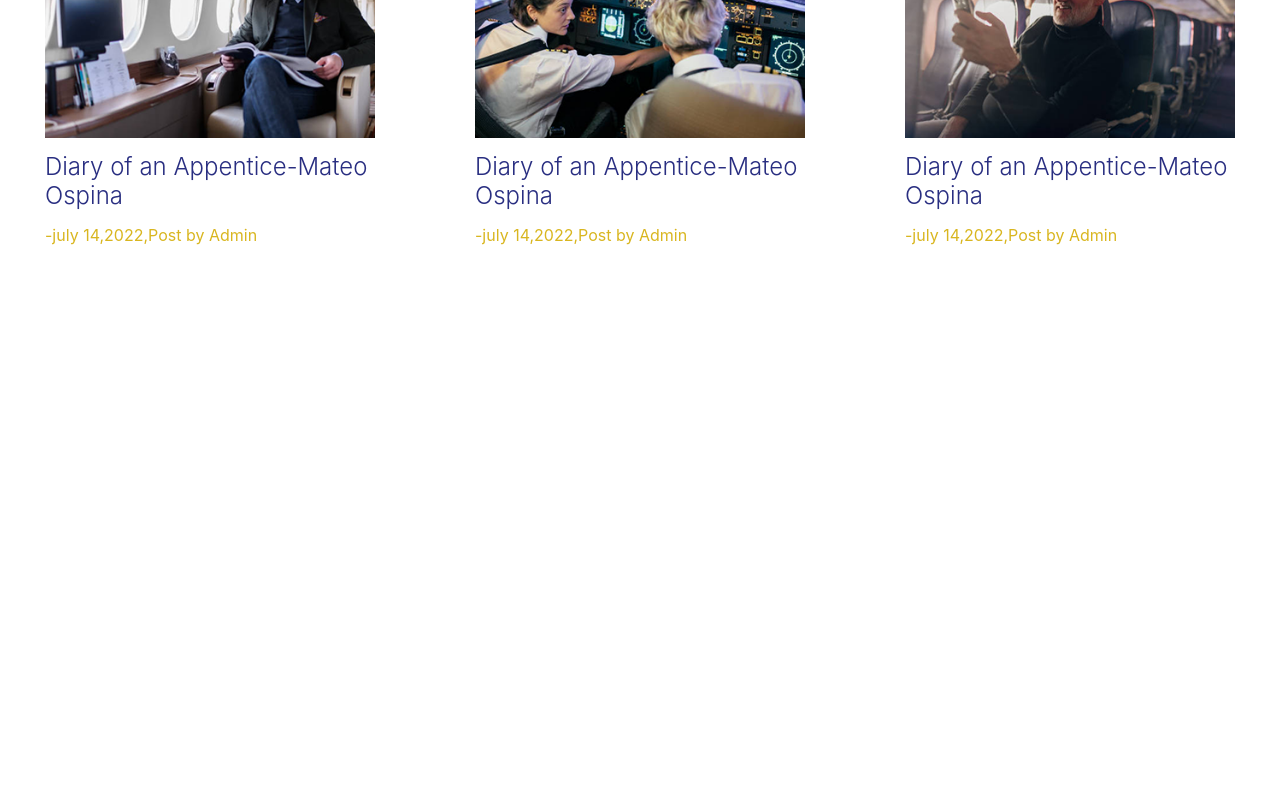
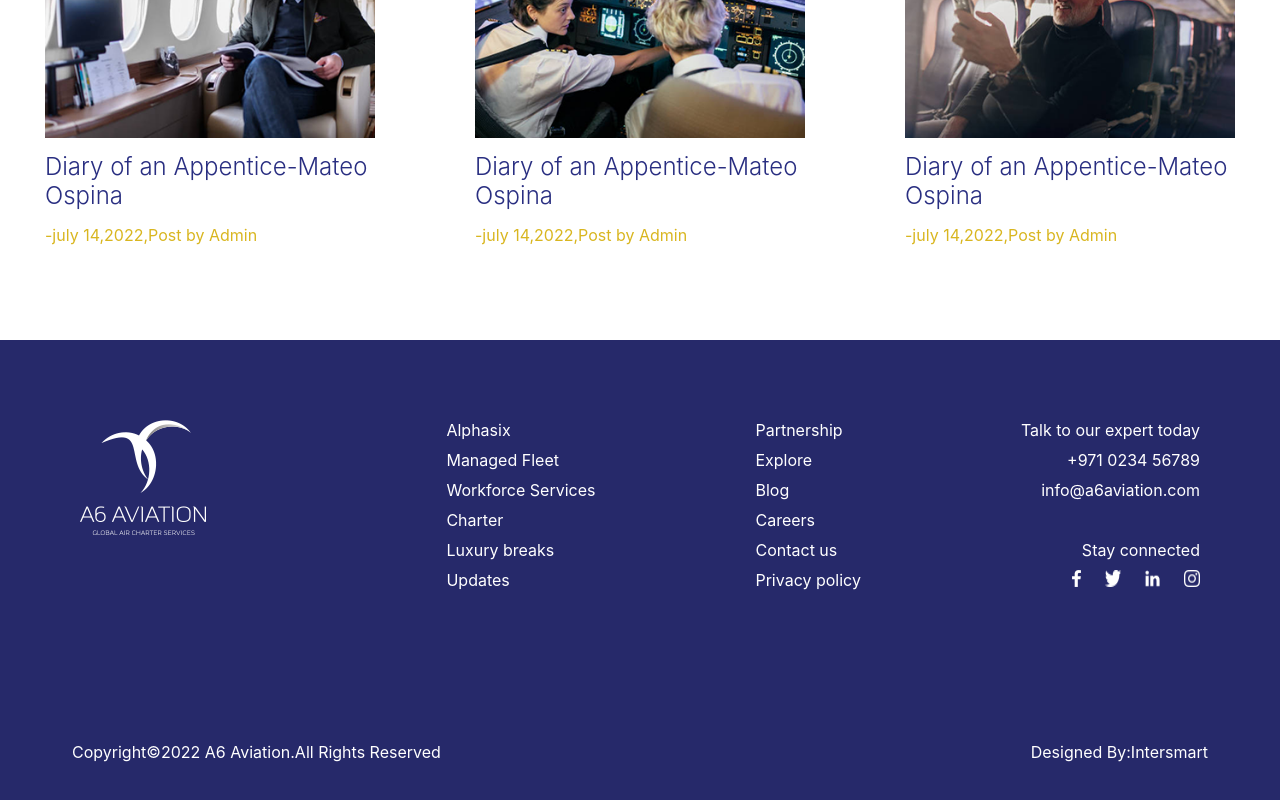
Before and after one commit to sreemayispraseed/Aviation_landing_Page, a Next.js app: page / in a window 1280 px wide. Shown: the part 5065-5865 px from the top of the page. Before the commit the page ends 5405 px from the top, so only its background shows below. Built offline with nearby package versions, Linux system fonts and the light colour scheme.

Commit message:
footer added

```diff
--- a/pages/Components/Footer/Footer.tsx
+++ b/pages/Components/Footer/Footer.tsx
@@ -1,11 +1,62 @@
 import React from 'react'
 import styles from '../../../styles/Footer.module.css'
 import Image from 'next/image'
-
-
+import twitter from '../../../assets/twitter.png'
+import instagram from '../../../assets/instagram.png'
+import linkedin from '../../../assets/linkedin.png'
+import fb from '../../../assets/fb.png'
+import logo from '../../../assets/logo.png'
 const Footer = () => {
   return (
-    <div>Footer</div>
+    <div className={styles.Footer_container}>
+        <div className={styles.logo_detail_container}>
+            <div className={styles.logo}>
+            <Image src={logo}/>
+            </div>
+
+         <div className={styles.details_container}>
+            <div className={styles.first_container}>
+            <label className={styles.commom_text}>Alphasix</label>
+            <label className={styles.commom_text}>Managed Fleet</label>
+            <label className={styles.commom_text}>Workforce Services</label>
+            <label className={styles.commom_text}>Charter</label>
+            <label className={styles.commom_text}>Luxury breaks</label>
+            <label className={styles.commom_text}>Updates</label>
+            </div>
+            <div className={styles.second_container}>
+            <label className={styles.commom_text}>Partnership</label>
+            <label className={styles.commom_text}>Explore</label>
+            <label className={styles.commom_text}>Blog</label>
+            <label className={styles.commom_text}>Careers</label>
+            <label className={styles.commom_text}>Contact us</label>
+            <label className={styles.commom_text}>Privacy policy</label>
+            </div>
+            <div className={styles.third_container}>
+                <div className={styles.contact_container}>
+                <label className={styles.commom_text}>Talk to our expert today</label>
+                <label className={styles.commom_text}>+971 0234 56789</label>
+                <label className={styles.commom_text}>info@a6aviation.com</label>
+                </div>
+                <div className={styles.social_media_container}>
+                  <label className={styles.commom_text}>Stay connected</label>
+                  <div className={styles.social_icons}>
+                    <Image src={fb}/>
+                    <Image src={twitter}/>
+                    <Image src={linkedin}/>
+                    <Image src={instagram}/>
+
+                  </div>
+                </div>
+
+            </div>
+         </div>
+        </div>
+        <div className={styles.copyright_container}>
+        <label className={styles.commom_text}>Copyright©2022 A6 Aviation.All Rights Reserved</label>
+        <label className={styles.commom_text}>Designed By:Intersmart</label>
+        </div>
+
+    </div>
   )
 }
 
--- a/pages/index.tsx
+++ b/pages/index.tsx
@@ -21,6 +21,7 @@ import image3 from '../assets/image3.png'
 import dubailogo from '../assets/dubai-logo.png'
 import Hightlights from './Components/HighlightsCard/Hightlights'
 import DubaiCard from './Components/DubaiCard/DubaiCard'
+import Footer from './Components/Footer/Footer'
 const Home: NextPage = () => {
   return (
     <div className={styles.container}>
@@ -108,8 +109,12 @@ const Home: NextPage = () => {
         </div>
 
       </div>
+      <div className={styles.footer_container}>
+      <Footer/>
+      </div>
 
     </div>
+
   )
 }
 
--- a/styles/Footer.module.css
+++ b/styles/Footer.module.css
@@ -0,0 +1,52 @@
+.commom_text{
+    color: white;
+}
+.Footer_container{
+
+}
+.details_container{
+    display: flex;
+    gap: 10rem;
+    flex-wrap: wrap;
+
+
+}
+.logo_detail_container{
+    display: flex;
+    justify-content: space-between;
+    padding: 5rem;
+    flex-wrap: wrap;
+
+}
+
+.first_container,
+.second_container
+{
+    display: flex;
+    flex-direction: column;
+    gap: 10px;
+}
+.third_container{
+    display: flex;
+    gap: 2.5rem;
+    flex-direction: column;
+    text-align: right;
+}
+.contact_container,.social_media_container{
+    display: flex;
+    flex-direction: column;
+    gap: 10px;
+    text-align: right;
+}
+.social_icons{
+    justify-content: flex-end;
+    display: flex;
+    gap: 1.5rem;
+}
+.copyright_container{
+    display: flex;
+    justify-content: space-between;
+    padding: 4.5rem;
+    flex-wrap: wrap;
+
+}
--- a/styles/Home.module.css
+++ b/styles/Home.module.css
@@ -74,3 +74,10 @@
     background-color: #faf7ea;
     height: 500px;
 }
+.footer_container{
+
+    width: 100%;
+    height: 100%;
+    background-image: url('../assets/blue.png');
+
+}
```
Also changed, not shown: assets/blue.png (renamed from assets/Rectangle 14.png), assets/fb.png (renamed from assets/facebook-app-symbol.png).
